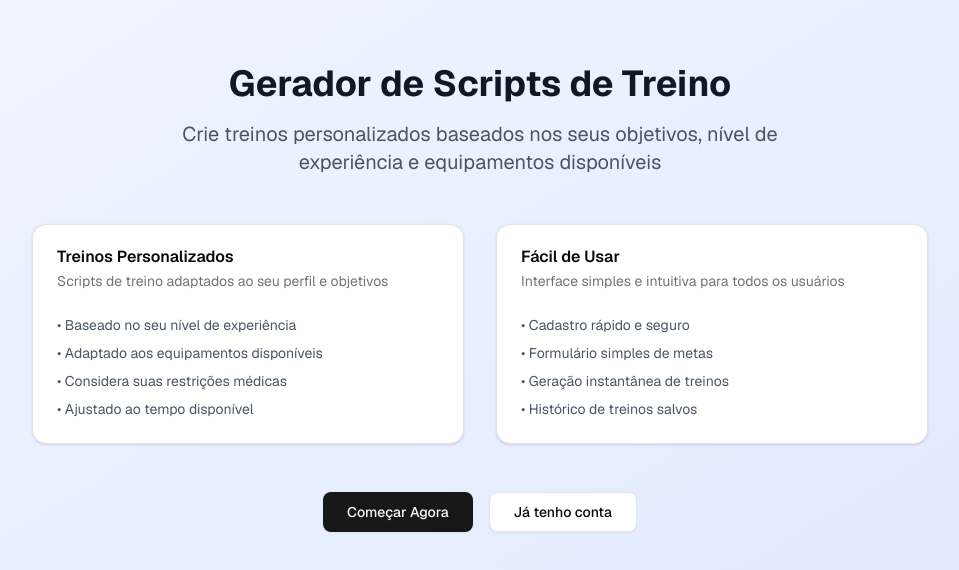
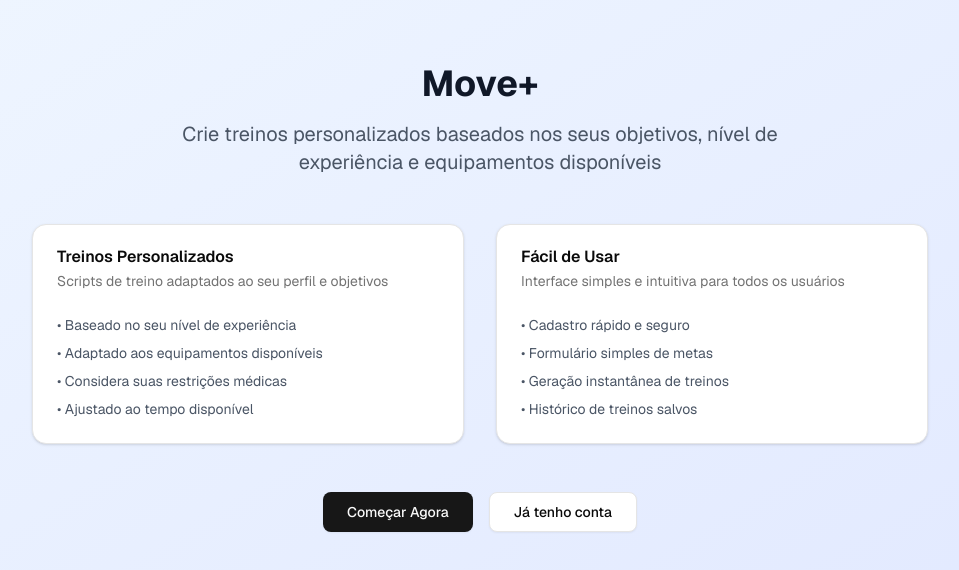
Before and after one commit to MarlonLacerda0/training-system, a Next.js app: page / in a window 1280 px wide. Shown: the top 570 px of the page, without its empty margins (160-1119 px from the left). Built offline with nearby package versions, Linux system fonts and the light colour scheme.

Commit message:
Alterações de titles

```diff
--- a/app/dashboard/gerar-treino/[goalId]/page.tsx
+++ b/app/dashboard/gerar-treino/[goalId]/page.tsx
@@ -228,9 +228,9 @@ export default function GerarTreinoPage({ params }: { params: Promise<{ goalId:
             <Button variant="outline" onClick={() => router.back()} className="flex-1">
               Voltar
             </Button>
-            <Button variant="outline" onClick={handleRegenerateScript} className="flex-1 bg-transparent">
+            {/* <Button variant="outline" onClick={handleRegenerateScript} className="flex-1 bg-transparent">
               Gerar Novo Treino
-            </Button>
+            </Button> */}
             <Button onClick={handleSaveScript} disabled={isSaving} className="flex-1">
               {isSaving ? "Salvando..." : "Salvar Treino"}
             </Button>
--- a/app/layout.tsx
+++ b/app/layout.tsx
@@ -7,7 +7,7 @@ import { Suspense } from "react"
 import "./globals.css"
 
 export const metadata: Metadata = {
-  title: "Gerador de Scripts de Treino",
+  title: "Move+",
   description: "Sistema para gerar treinos personalizados baseados em suas metas e equipamentos disponíveis",
   generator: "v0.app",
 }
--- a/app/page.tsx
+++ b/app/page.tsx
@@ -7,7 +7,7 @@ export default function HomePage() {
     <div className="min-h-screen bg-gradient-to-br from-blue-50 to-indigo-100">
       <div className="container mx-auto px-4 py-16">
         <div className="text-center mb-12">
-          <h1 className="text-4xl font-bold text-gray-900 mb-4">Gerador de Scripts de Treino</h1>
+          <h1 className="text-4xl font-bold text-gray-900 mb-4">Move+</h1>
           <p className="text-xl text-gray-600 max-w-2xl mx-auto">
             Crie treinos personalizados baseados nos seus objetivos, nível de experiência e equipamentos disponíveis
           </p>
--- a/components/navbar.tsx
+++ b/components/navbar.tsx
@@ -40,7 +40,7 @@ export function Navbar({ userName }: NavbarProps) {
       <div className="container mx-auto px-4">
         <div className="flex justify-between items-center h-16">
           <div className="flex items-center space-x-4">
-            <h1 className="text-xl font-bold text-gray-900">Gerador de Treinos</h1>
+            <h1 className="text-xl font-bold text-gray-900">Move+</h1>
           </div>
 
           <div className="flex items-center space-x-4">
```
